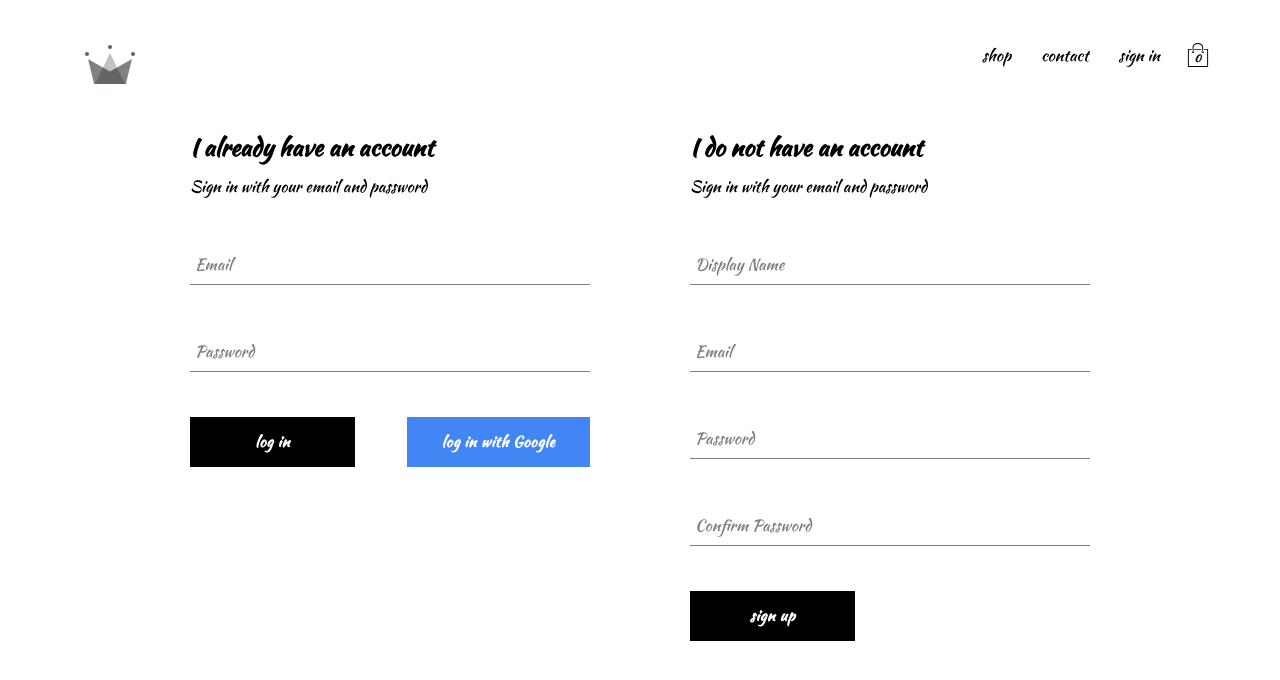
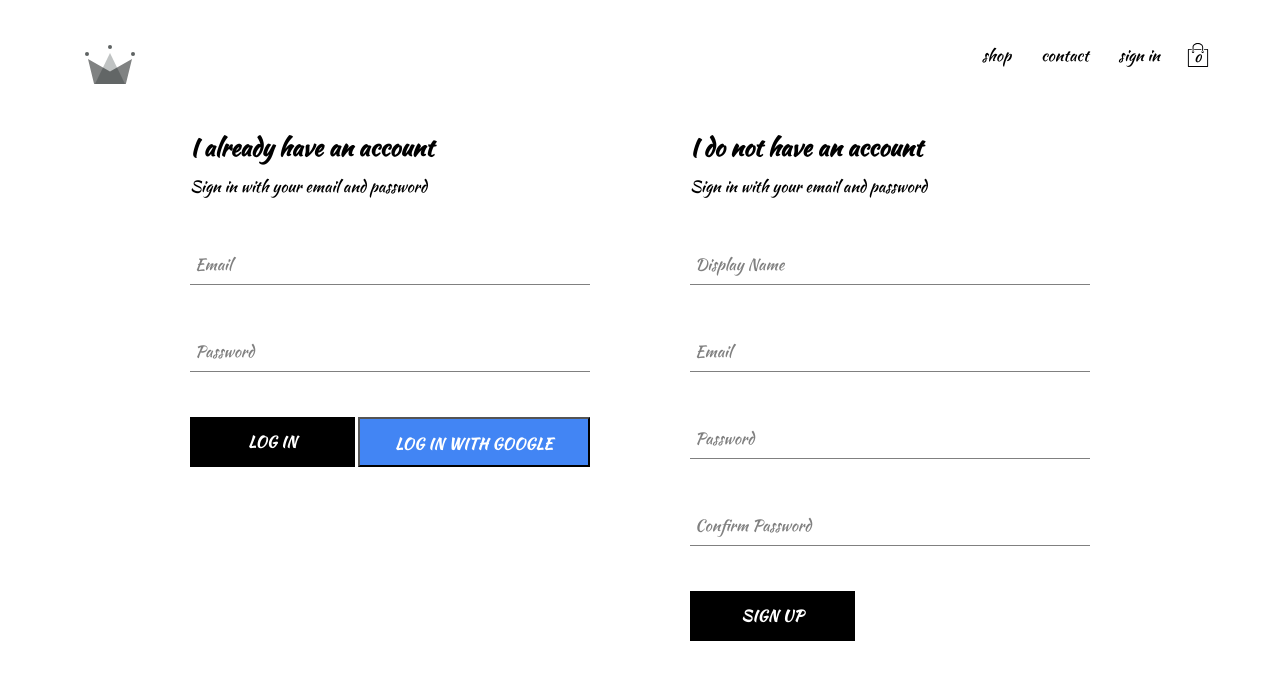
Before and after one commit to marzenazavala/e-commerce, a React (Create React App) app: page /signin in a window 1280 px wide. Shown: the top 680 px of the page. Built offline with nearby package versions, Linux system fonts and the light colour scheme; no server answers; a web font is replaced by a local one.

Commit message:
style: styling components with styled-components library

```diff
--- a/package.json
+++ b/package.json
@@ -17,7 +17,8 @@
     "redux": "^4.0.5",
     "redux-logger": "^3.0.6",
     "redux-persist": "^6.0.0",
-    "reselect": "^4.0.0"
+    "reselect": "^4.0.0",
+    "styled-components": "^5.1.1"
   },
   "scripts": {
     "start": "react-scripts start",
--- a/src/components/button/CustomButton.jsx
+++ b/src/components/button/CustomButton.jsx
@@ -1,18 +1,10 @@
 import React from 'react';
-import './customButton.scss';
+import {CustomButtonContainer} from './CustomButton.styles';
 
-const CustomButton = ({children, isGoogleSignIn, inverted, ...otherProps}) => (
-
-
-    <button
-    className={`${inverted ? 'inverted' : ''}
-    ${isGoogleSignIn ? 'google-sign-in' : ''}
-    custom-button`}
-    {...otherProps}>
+const CustomButton = ({children, ...props}) => (
+    <CustomButtonContainer {...props}>
         {children}
-    </button>
-
+    </CustomButtonContainer>
 )
 
-
 export default CustomButton
--- /dev/null
+++ b/src/components/button/CustomButton.styles.jsx
@@ -0,0 +1,59 @@
+import styled, {css} from 'styled-components';
+
+const buttonStyles = css`
+    background-color: black;
+    color: white;
+    border: none;
+    &:hover {
+        background-color: white;
+        color: black;
+        border: 1px solid black;
+        }
+`;
+
+const invertedButtonStyles = css`
+    background-color: white;
+    color: black;
+    border: 1px solid black;
+
+    &:hover {
+        background-color: black;
+        color: white;
+        border: none;
+      }
+`;
+
+const googleSignInStyles = css`
+    background-color: #4285f4;
+    color: white;
+
+    &:hover {
+        background-color: #357ae8;
+        border: none
+    }
+`;
+
+const getButtonStyles = props => {
+    if(props.isGoogleSignIn){
+        return googleSignInStyles;
+    }
+    return props.inverted ? invertedButtonStyles : buttonStyles;
+};
+
+export const CustomButtonContainer = styled.button`
+    min-width: 165px;
+    width: auto;
+    height: 50px;
+    letter-spacing: 0.5px;
+    line-height: 50px;
+    padding: 0 35px 0 35px;
+    font-size: 15px;
+    text-transform: uppercase;
+    font-family: 'Kaushan Script';
+    font-weight: bolder;
+    cursor: pointer;
+    display: flex;
+    justify-content: center;
+
+    ${getButtonStyles}
+`
--- a/src/components/button/customButton.scss
+++ /dev/null
@@ -1,47 +0,0 @@
-.custom-button {
-    min-width: 165px;
-    width: auto;
-    height: 50px;
-    letter-spacing: 0.5px;
-    line-height: 50px;
-    padding: 0 35px 0 35px;
-    font-size: 15px;
-    background-color: black;
-    color: white;
-    //text-transform: uppercase;
-    font-family: 'Kaushan Script';
-    font-weight: bolder;
-    border: none;
-    cursor: pointer;
-    display: flex;
-    justify-content: center;
-
-    &:hover {
-      background-color: white;
-      color: black;
-      border: 1px solid black;
-    }
-
-    &.google-sign-in {
-        background-color: #4285f4;
-        color: white;
-
-        &:hover {
-          background-color: #357ae8;
-          border: none
-        }
-
-    }
-
-    &.inverted {
-      background-color: white;
-      color: black;
-      border: 1px solid black;
-
-      &:hover {
-        background-color: black;
-        color: white;
-        border: none;
-      }
-    }
-  }
--- a/src/components/header/Header.jsx
+++ b/src/components/header/Header.jsx
@@ -1,6 +1,4 @@
 import React from 'react';
-import {Link} from 'react-router-dom';
-import './header.scss'
 import {ReactComponent as Logo} from '../../assets/logo.svg';
 import {auth} from '../../firebase/firebase.utils';
 import {connect} from 'react-redux';
@@ -9,29 +7,30 @@ import CartDropdown from '../cart-dropdown/CartDropdown';
 import {createStructuredSelector} from 'reselect';
 import {selectCartHidden} from '../../redux/cart/cartSelectors';
 import {selectCurrentUser} from '../../redux/user/userSelectors';
+import {HeaderContainer, LogoContainer, OptionsContainer, OptionLink} from './Header.styles';
 
 
 const Header = ({currentUser, hidden}) => {
 
 
     return (
-        <div className="header">
-            <Link className="logo-container" to="/">
+        <HeaderContainer>
+            <LogoContainer to="/">
                 <Logo className="logo" />
-            </Link>
-            <div className="options">
-                <Link className="option" to="/shop">shop</Link>
-                <Link className="option" to="/contact">contact</Link>
+            </LogoContainer>
+            <OptionsContainer>
+                <OptionLink to="/shop">shop</OptionLink>
+                <OptionLink to="/contact">contact</OptionLink>
                 {
                     currentUser ?
-                    <div className="option" onClick={() => auth.signOut()}>sign out</div>
+                    <OptionLink as='div' onClick={() => auth.signOut()}>sign out</OptionLink>
                     :
-                    <Link className="option" to="/signin">sign in</Link>
+                    <OptionLink to="/signin">sign in</OptionLink>
                 }
                 <CartIcon />
-            </div>
+            </OptionsContainer>
             { hidden ? null : <CartDropdown /> }
-        </div>
+            </HeaderContainer>
     )
 }
 
--- /dev/null
+++ b/src/components/header/Header.styles.jsx
@@ -0,0 +1,30 @@
+import styled from 'styled-components';
+import {Link} from 'react-router-dom';
+
+
+export const HeaderContainer = styled.div`
+    height: 70px;
+    width: 100%;
+    display: flex;
+    justify-content: space-between;
+    margin-bottom: 25px;
+`;
+
+export const LogoContainer = styled(Link)`
+    height: 100%;
+    width: 70px;
+    padding: 25px;
+`;
+
+export const OptionsContainer = styled.div`
+    width: 50%;
+    height: 100%;
+    display: flex;
+    align-items: center;
+    justify-content: flex-end;
+`;
+
+export const OptionLink = styled(Link)`
+    padding: 10px 15px;
+    cursor: pointer
+`;
--- a/src/components/header/header.scss
+++ /dev/null
@@ -1,26 +0,0 @@
-.header {
-    height: 70px;
-    width: 100%;
-    display: flex;
-    justify-content: space-between;
-    margin-bottom: 25px;
-
-    .logo-container {
-      height: 100%;
-      width: 70px;
-      padding: 25px;
-    }
-
-    .options {
-      width: 50%;
-      height: 100%;
-      display: flex;
-      align-items: center;
-      justify-content: flex-end;
-
-      .option {
-        padding: 10px 15px;
-        cursor: pointer
-      }
-    }
-  }
--- a/src/pages/homePage/HomePage.jsx
+++ b/src/pages/homePage/HomePage.jsx
@@ -1,16 +1,14 @@
 import React from "react"
-import "./homePage.scss"
 import Directory from "../../components/directory/Directory"
+import {HomePageContainer} from './homePage.styles'
 
 const HomePage = () => {
 
-
     return (
-        <div className="homepage">
+        <HomePageContainer>
             <Directory />
-        </div>
+        </HomePageContainer>
     )
 }
 
-
 export default HomePage
--- a/src/pages/homePage/homePage.scss
+++ /dev/null
@@ -1,6 +0,0 @@
-.homepage {
-    display: flex;
-    flex-direction: column;
-    align-items: center;
-    padding: 20px 80px;
-  }
--- /dev/null
+++ b/src/pages/homePage/homePage.styles.jsx
@@ -0,0 +1,7 @@
+import styled from 'styled-components';
+
+export const HomePageContainer = styled.div`
+    display: flex;
+    flex-direction: column;
+    align-items: center;
+`
```
